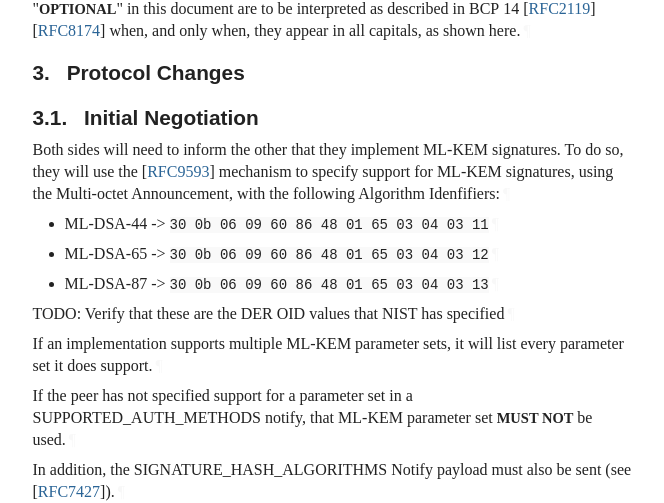
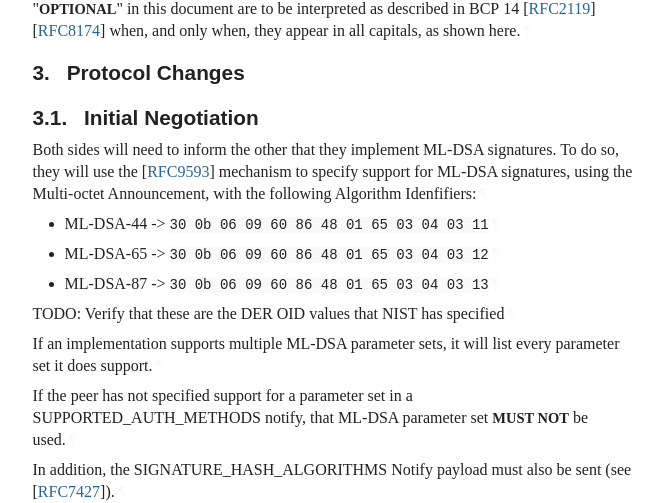
Before and after one commit to sfluhrer/ikev2-mldsa-support, a plain HTML site: page draft-sfluhrer-ipsecme-ikev2-mldsa.html in a window 1280 px wide. Shown: the part 1618-2121 px from the top of the page, without its empty margins (92-756 px from the left). Drawn offline with Linux system fonts and the light colour scheme; a web font is replaced by a local one.

Commit message:
Script updating gh-pages from 7fcee58. [ci skip]

```diff
--- a/draft-sfluhrer-ipsecme-ikev2-mldsa.html
+++ b/draft-sfluhrer-ipsecme-ikev2-mldsa.html
@@ -1269,8 +1269,8 @@ appear in all capitals, as shown here.<a href="#section-2-1" class="pilcrow">¶<
         <h3 id="name-initial-negotiation">
 <a href="#section-3.1" class="section-number selfRef">3.1. </a><a href="#name-initial-negotiation" class="section-name selfRef">Initial Negotiation</a>
         </h3>
-<p id="section-3.1-1">Both sides will need to inform the other that they implement ML-KEM signatures.
-To do so, they will use the <span>[<a href="#RFC9593" class="cite xref">RFC9593</a>]</span> mechanism to specify support for ML-KEM signatures, using the Multi-octet Announcement, with the following Algorithm Idenfifiers:<a href="#section-3.1-1" class="pilcrow">¶</a></p>
+<p id="section-3.1-1">Both sides will need to inform the other that they implement ML-DSA signatures.
+To do so, they will use the <span>[<a href="#RFC9593" class="cite xref">RFC9593</a>]</span> mechanism to specify support for ML-DSA signatures, using the Multi-octet Announcement, with the following Algorithm Idenfifiers:<a href="#section-3.1-1" class="pilcrow">¶</a></p>
 <ul class="normal">
 <li class="normal" id="section-3.1-2.1">
             <p id="section-3.1-2.1.1">ML-DSA-44 -&gt; <code>30 0b 06 09 60 86 48 01 65 03 04 03 11</code><a href="#section-3.1-2.1.1" class="pilcrow">¶</a></p>
@@ -1283,8 +1283,8 @@ To do so, they will use the <span>[<a href="#RFC9593" class="cite xref">RFC9593<
 </li>
         </ul>
 <p id="section-3.1-3">TODO: Verify that these are the DER OID values that NIST has specified<a href="#section-3.1-3" class="pilcrow">¶</a></p>
-<p id="section-3.1-4">If an implementation supports multiple ML-KEM parameter sets, it will list every parameter set it does support.<a href="#section-3.1-4" class="pilcrow">¶</a></p>
-<p id="section-3.1-5">If the peer has not specified support for a parameter set in a SUPPORTED_AUTH_METHODS notify, that ML-KEM parameter set <span class="bcp14">MUST NOT</span> be used.<a href="#section-3.1-5" class="pilcrow">¶</a></p>
+<p id="section-3.1-4">If an implementation supports multiple ML-DSA parameter sets, it will list every parameter set it does support.<a href="#section-3.1-4" class="pilcrow">¶</a></p>
+<p id="section-3.1-5">If the peer has not specified support for a parameter set in a SUPPORTED_AUTH_METHODS notify, that ML-DSA parameter set <span class="bcp14">MUST NOT</span> be used.<a href="#section-3.1-5" class="pilcrow">¶</a></p>
 <p id="section-3.1-6">In addition, the SIGNATURE_HASH_ALGORITHMS Notify payload must also be sent (see <span>[<a href="#RFC7427" class="cite xref">RFC7427</a>]</span>).<a href="#section-3.1-6" class="pilcrow">¶</a></p>
 </section>
 </div>
```
Also changed, not shown: draft-sfluhrer-ipsecme-ikev2-mldsa.txt.
